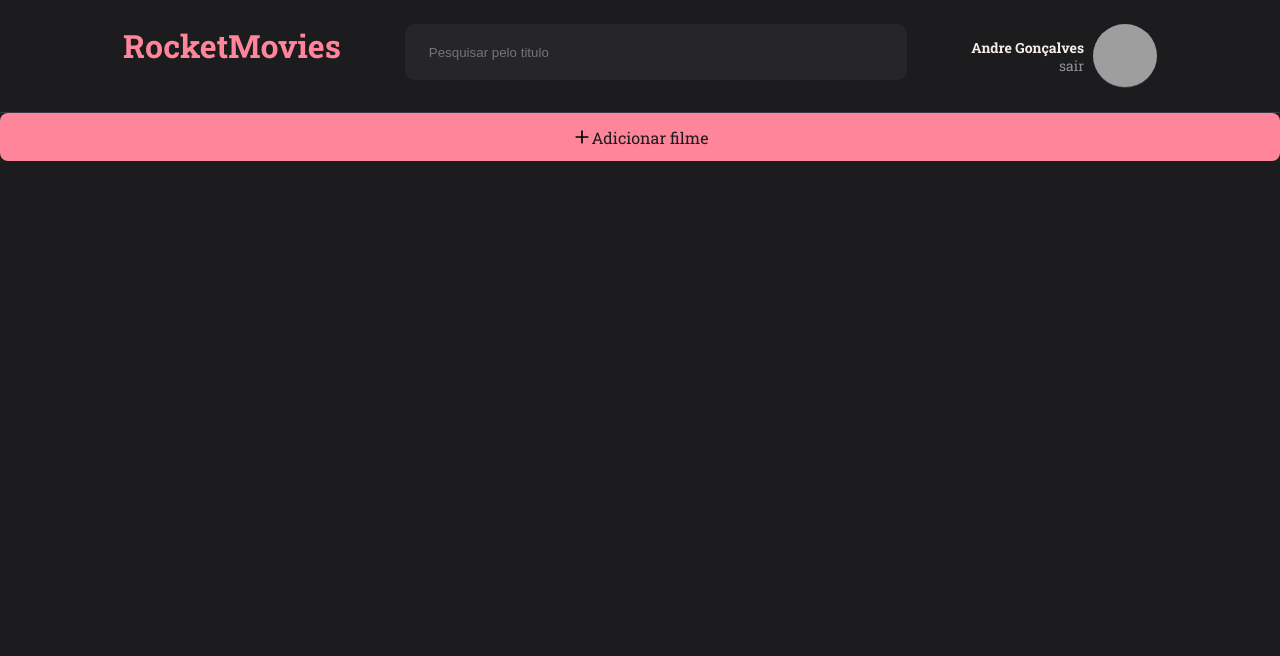
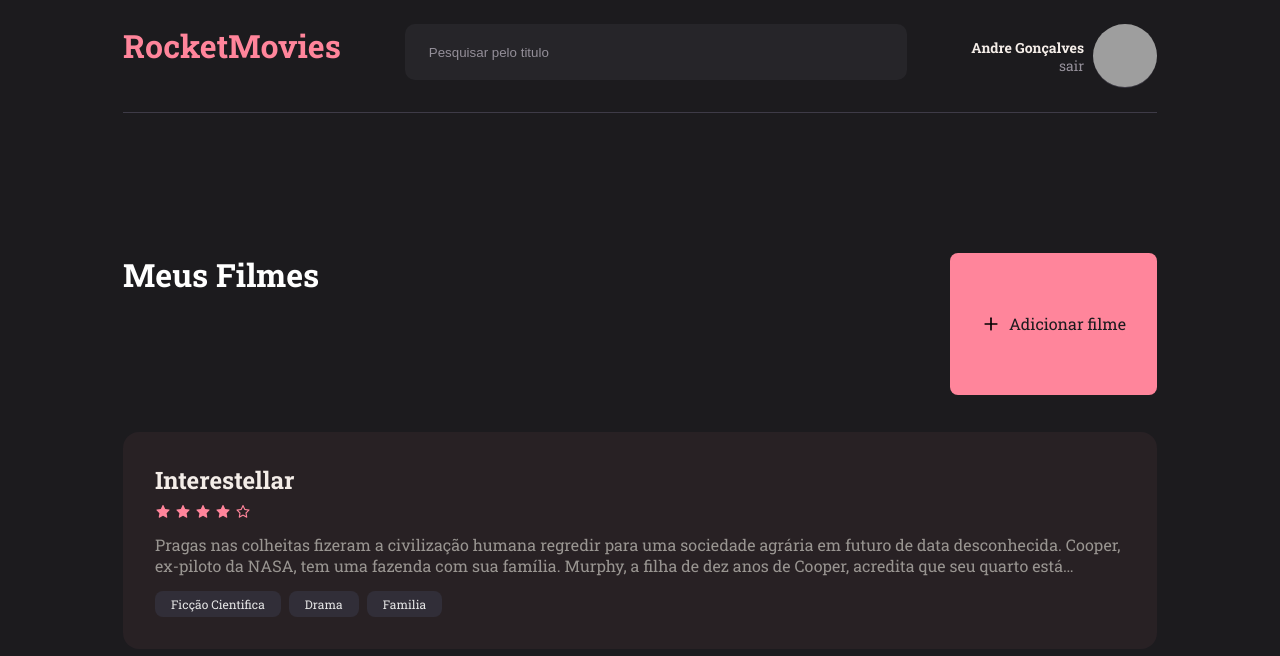
Before and after one commit to AndreGoncalves2/exp-desafio-restful-react, a React (Vite) app: page / in a window 1280 px wide. Shown: the top 656 px of the page. Built offline with nearby package versions, Linux system fonts and the light colour scheme; grey boxes are pictures that could not be loaded.

Commit message:
Home - Created

```diff
--- a/src/components/Button/styles.js
+++ b/src/components/Button/styles.js
@@ -4,6 +4,7 @@
     display: flex;
     align-items: center;
     justify-content: center;
+    gap: 8px;
 
 
     width: 100%;
@@ -19,6 +20,8 @@
     font-size: 16px;
     line-height: 21px;
 
+    cursor: pointer;
+
     > svg {
         color: black;
     }
--- a/src/components/Header/styles.js
+++ b/src/components/Header/styles.js
@@ -1,7 +1,10 @@
 import styled from 'styled-components';
 
 export const Container = styled.div`
-    padding: 24px 123px;
+    width: 100%;
+    height: fit-content;
+
+    padding: 24px 0;
     display: flex;
     justify-content: space-between;
     gap: 64px;
--- a/src/components/Input/styles.js
+++ b/src/components/Input/styles.js
@@ -8,7 +8,12 @@
     border-radius: 10px;
     border: none;
 
-    color: ${({ theme }) => theme.COLORS.GRAY_100};
+    color: ${({ theme }) => theme.COLORS.WHITE};
 
     background-color: ${({ theme }) => theme.COLORS.BACKGROUND_100};
+
+    &::placeholder {
+        color: ${({ theme }) => theme.COLORS.GRAY_100};
+    }
+
 `;
--- /dev/null
+++ b/src/components/Note/index.jsx
@@ -0,0 +1,18 @@
+import { Container, ListTags } from './style';
+import { AiFillStar, AiOutlineStar } from 'react-icons/ai';
+
+export function Note({ title, description, tags }) {
+    return (
+        <Container>
+            <h2>{title}</h2>
+            <div> <AiFillStar/> <AiFillStar/> <AiFillStar/> <AiFillStar/> <AiOutlineStar/> </div>
+            <p>{description}</p>
+
+            <ListTags>
+                {tags.map(tag => (
+                    <li key={tag}>{tag}</li>
+                ))}
+            </ListTags>
+        </Container>
+    );
+}
--- /dev/null
+++ b/src/components/Note/style.js
@@ -0,0 +1,50 @@
+import styled from 'styled-components';
+
+export const Container = styled.div`
+    margin-top: 37px;
+    padding: 32px;
+    border-radius: 16px;
+
+    background-color: ${({ theme }) => theme.COLORS.VIOLET_LIGHT};
+
+    > h2 {
+        font-size: 24px;
+        font-weight: 700;
+        color: ${({ theme }) => theme.COLORS.WHITE};
+    }
+
+    svg {
+        margin-top: 8px;
+        color: ${({ theme }) => theme.COLORS.VIOLET};
+    }
+
+    > p {
+        margin-top: 10px;
+
+        font-size: 16px;
+        color: ${({ theme }) => theme.COLORS.GRAY_300};
+
+        display: -webkit-box;
+        -webkit-line-clamp: 2;
+        overflow: hidden;
+        -webkit-box-orient: vertical;
+    }
+
+`;
+
+export const ListTags = styled.ul`
+    margin-top: 15px;
+    list-style: none;
+
+    display: flex;
+    gap:8px;
+
+    > li {
+        padding: 5px 16px;
+        font-size: 12px;
+        border-radius: 8px;
+
+        background-color: ${({ theme }) => theme.COLORS.BACKGROUND_200};
+        color: ${({ theme }) => theme.COLORS.WHITE_200};
+    }
+`;
--- a/src/components/Profile/styles.js
+++ b/src/components/Profile/styles.js
@@ -34,6 +34,8 @@
             font-size: 14px;
             line-height: 18px;
 
+            cursor: pointer;
+
             color: ${({ theme }) => theme.COLORS.GRAY_100};
         }
     }
--- a/src/pages/Home/index.jsx
+++ b/src/pages/Home/index.jsx
@@ -1,15 +1,32 @@
-import { Container } from './styles';
+import { Container, ButtonDiv } from './styles';
 
 import { Header } from '../../components/Header';
 import { Button } from '../../components/Button';
 
 import { FiPlus } from 'react-icons/fi';
+import { Note } from '../../components/Note';
 
 export function Home() {
     return (
         <Container>
             <Header/>
-            <Button title="Adicionar filme" icon={FiPlus}/>
+
+            <ButtonDiv>
+                <h2>Meus Filmes</h2>
+                <Button title="Adicionar filme" icon={FiPlus}/>
+            </ButtonDiv>
+
+            <main>
+
+                <Note
+                    title="Interestellar"
+                    description="Pragas nas colheitas fizeram a civilização humana regredir para uma sociedade agrária em futuro de data desconhecida. Cooper, ex-piloto da NASA, tem uma fazenda com sua família. Murphy, a filha de dez anos de Cooper, acredita que seu quarto está assombrado por um fantasma que tenta se comunicar com ela. Pai e filha descobrem que o fantasma é uma inteligência desconhecida que está enviando mensagens codificadas através de radiação gravitacional, deixando coordenadas em binário que os levam até uma instalação secreta da NASA liderada pelo professor John Brand. O cientista revela que um buraco de minhoca foi aberto perto de Saturno e que ele leva a planetas que podem oferecer condições de sobrevivência para a espécie humana. As missões Lázaro enviadas anos antes identificaram três planetas potencialmente habitáveis orbitando o buraco negro Gargântua: Miller, Edmunds e Mann – nomeados em homenagem aos astronautas que os pesquisaram. Brand recruta Cooper para pilotar a nave espacial Endurance e recuperar os dados dos astronautas; se um dos planetas se mostrar habitável, a humanidade irá seguir para ele na instalação da NASA, que é na realidade uma enorme estação espacial. A partida de Cooper devasta Murphy.
+
+                    Além de Cooper, a tripulação da Endurance é formada pela bióloga Amelia, filha de Brand; o cientista Romilly, o físico planetário Doyle, além dos robôs TARS e CASE. Eles entram no buraco de minhoca e se dirigem a Miller, porém descobrem que o planeta possui enorme dilatação gravitacional temporal por estar tão perto de Gargântua: cada hora na superfície equivale a sete anos na Terra. Eles entram em Miller e descobrem que é inóspito já que é coberto por um oceano raso e agitado por ondas enormes. Uma onda atinge a tripulação enquanto Amelia tenta recuperar os dados de Miller, matando Doyle e atrasando a partida. Ao voltarem para a Endurance, Cooper e Amelia descobrem que 23 anos se passaram.
+                    "
+                    tags={['Ficção Cientifica','Drama','Familia']}
+                />
+            </main>
         </Container>
     );
 }
--- a/src/pages/Home/styles.js
+++ b/src/pages/Home/styles.js
@@ -1,4 +1,28 @@
 import styled from 'styled-components';
 
 export const Container = styled.div`
+    width: 100%;
+    height: 100vh;
+    padding: 0 123px 58px 123px;
+
+    display: grid;
+    grid-template-rows: 1fr fit-content;
+
+    > main {
+        overflow-y: auto;
+    }
+
 `;
+
+export const ButtonDiv = styled.div`
+    margin-top: 47px;
+    display: grid;
+    grid-template-columns: 1fr 207px;
+
+    > h2 {
+        font-size: 32px;
+        line-height: 43px;
+
+        color: white;
+    }
+`;
--- a/src/styles/theme.js
+++ b/src/styles/theme.js
@@ -2,11 +2,14 @@
     COLORS: {
         VIOLET: "#FF859B",
         VIOLET_LIGHT: "#FF859B0D",
+        BACKGROUND_100: "#262529",
+        BACKGROUND_200: "#312E38",
         BACKGROUND_300: "#1C1B1E",
-        BACKGROUND_100: "#262529",
 
         WHITE: "#F4EDE8",
+        WHITE_200: "#E5E5E5",
         GRAY_100: "#948F99",
         GRAY_200: "#3E3B47",
+        GRAY_300: "#999591",
     }
 }
```
